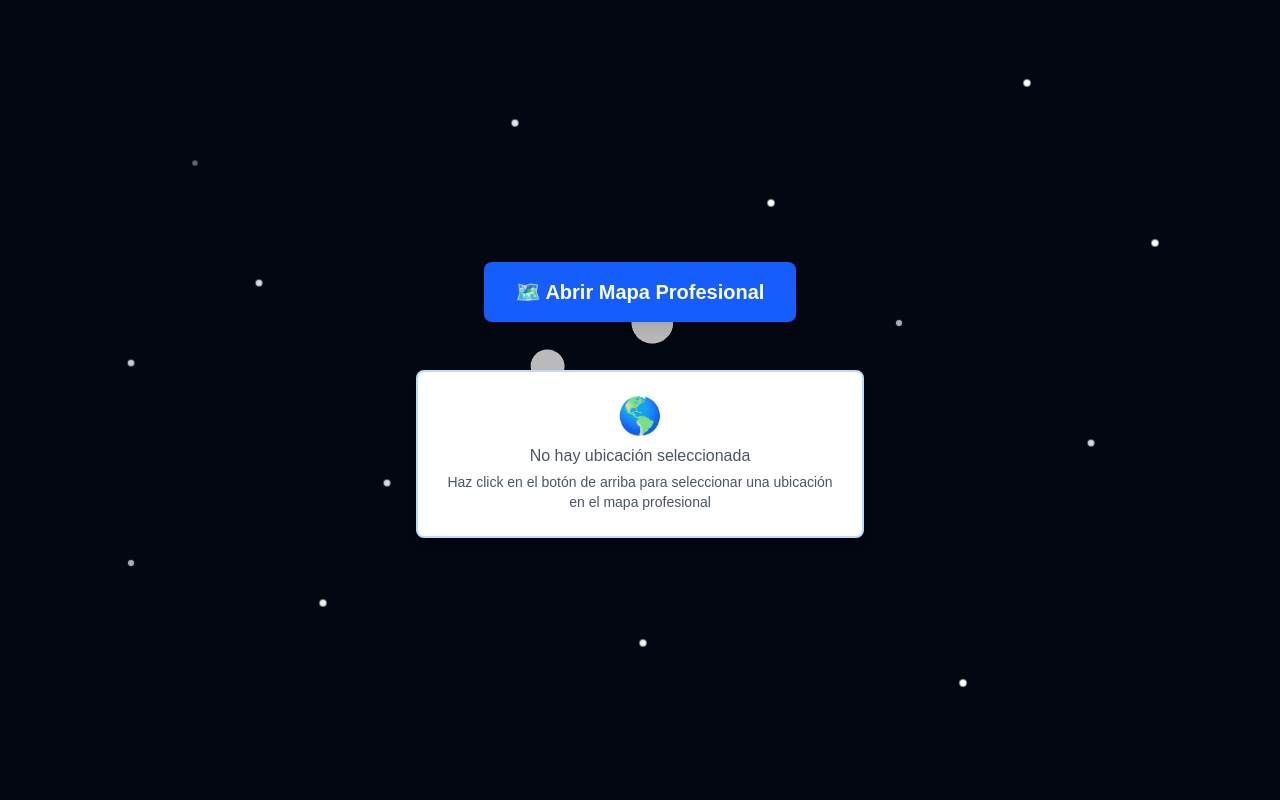
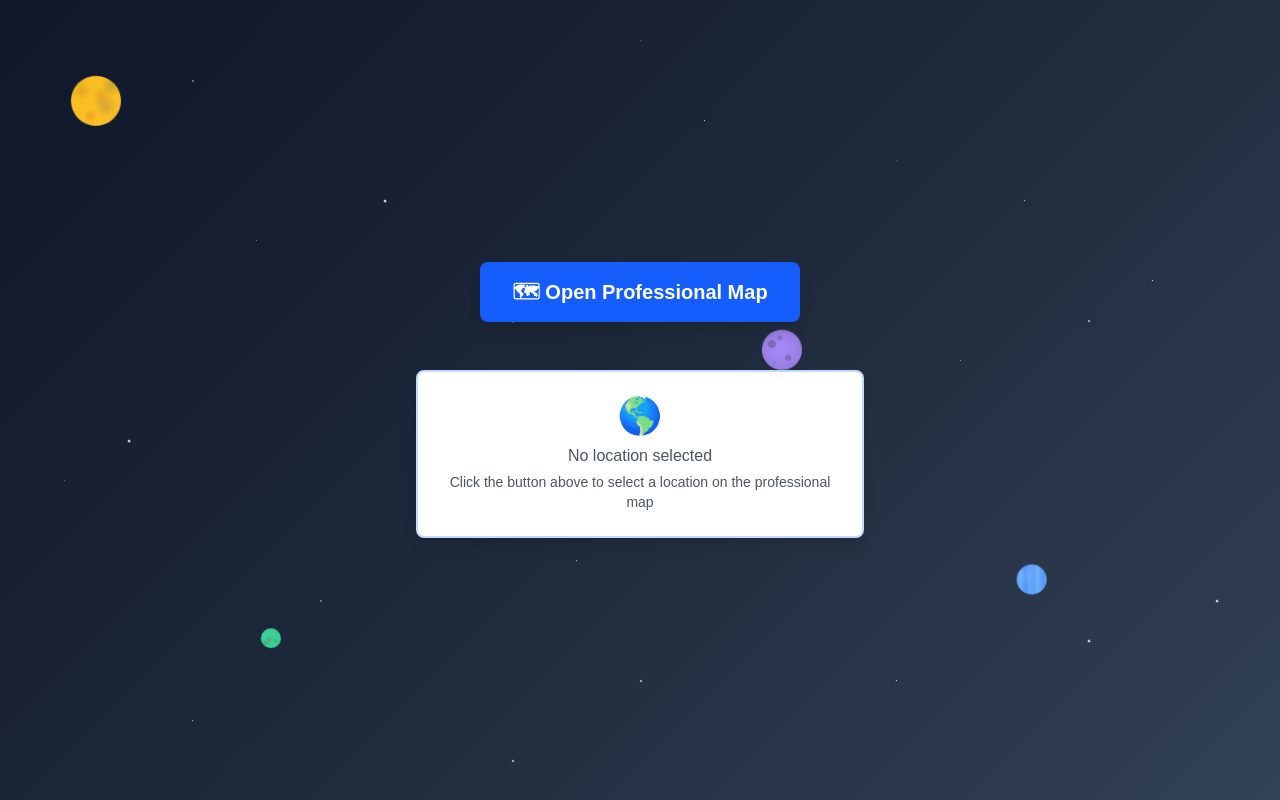
Before and after one commit to JorgeLR0610/Nubira, a Next.js app: page / in a window 1280 px wide. Built offline with nearby package versions, Linux system fonts and the light colour scheme.

Commit message:
arregle_todo

```diff
--- a/src/app/globals.css
+++ b/src/app/globals.css
@@ -11,64 +11,99 @@
   width: 100%;
   z-index: 1;
 }
-/* Agrega esto a tu globals.css o dentro de style jsx */
-.planets-3d-container {
-  position: absolute;
-  inset: 0;
-  pointer-events: none;
-  z-index: 0;
+
+/* Fondo espacial */
+.space-bg {
+  background: linear-gradient(135deg, #0f172a 0%, #1e293b 50%, #334155 100%);
 }
 
-.planet-3d-textured {
-  position: absolute;
-  border-radius: 50%;
-  overflow: hidden;
-  animation-timing-function: linear;
-  box-shadow:
-    0 0 20px rgba(255, 255, 255, 0.3),
-    inset 0 0 20px rgba(0, 0, 0, 0.5);
-  transform-style: preserve-3d;
+/* Animaciones para planetas */
+@keyframes move1 {
+  0%, 100% { transform: translate(0, 0) rotate(0deg); }
+  25% { transform: translate(20px, -15px) rotate(5deg); }
+  50% { transform: translate(-10px, 10px) rotate(-3deg); }
+  75% { transform: translate(15px, -5px) rotate(2deg); }
 }
 
-.planet-3d-textured img {
-  width: 100%;
-  height: 100%;
-  object-fit: cover;
-  animation: rotatePlanet 20s infinite linear;
+@keyframes move2 {
+  0%, 100% { transform: translate(0, 0) rotate(0deg); }
+  33% { transform: translate(-15px, 10px) rotate(-4deg); }
+  66% { transform: translate(10px, -8px) rotate(3deg); }
 }
 
-.planet-3d-textured.planet-1 {
-  width: 80px;
-  height: 80px;
-  top: 15%;
-  left: 10%;
-  animation: movePlanet1 25s infinite alternate ease-in-out;
+@keyframes move3 {
+  0%, 100% { transform: translate(0, 0) rotate(0deg); }
+  25% { transform: translate(-8px, 12px) rotate(-2deg); }
+  50% { transform: translate(12px, -10px) rotate(4deg); }
+  75% { transform: translate(-5px, 8px) rotate(-1deg); }
 }
 
-.planet-3d-textured.planet-2 {
-  width: 60px;
-  height: 60px;
-  top: 65%;
-  left: 85%;
-  animation: movePlanet2 20s infinite alternate ease-in-out;
+@keyframes move4 {
+  0%, 100% { transform: translate(0, 0) rotate(0deg); }
+  50% { transform: translate(5px, -12px) rotate(2deg); }
 }
 
-.planet-3d-textured.planet-3 {
-  width: 100px;
-  height: 100px;
-  top: 35%;
-  left: 65%;
-  animation: movePlanet3 30s infinite alternate ease-in-out;
+/* Estilos para estrellas */
+.star {
+  position: absolute;
+  background-color: white;
+  border-radius: 50%;
+  animation: twinkle 3s infinite ease-in-out;
 }
 
-.planet-3d-textured.planet-4 {
-  width: 70px;
-  height: 70px;
-  top: 75%;
-  left: 15%;
-  animation: movePlanet4 22s infinite alternate ease-in-out;
+.star-1 { width: 2px; height: 2px; top: 10%; left: 15%; animation-delay: 0s; }
+.star-2 { width: 1px; height: 1px; top: 25%; left: 80%; animation-delay: 0.5s; }
+.star-3 { width: 2px; height: 2px; top: 40%; left: 40%; animation-delay: 1s; }
+.star-4 { width: 1px; height: 1px; top: 60%; left: 60%; animation-delay: 1.5s; }
+.star-5 { width: 2px; height: 2px; top: 75%; left: 25%; animation-delay: 2s; }
+.star-6 { width: 1px; height: 1px; top: 20%; left: 70%; animation-delay: 2.5s; }
+.star-7 { width: 2px; height: 2px; top: 85%; left: 50%; animation-delay: 0.3s; }
+.star-8 { width: 1px; height: 1px; top: 35%; left: 90%; animation-delay: 0.8s; }
+.star-9 { width: 2px; height: 2px; top: 55%; left: 10%; animation-delay: 1.2s; }
+.star-10 { width: 1px; height: 1px; top: 45%; left: 75%; animation-delay: 1.8s; }
+.star-11 { width: 2px; height: 2px; top: 65%; left: 35%; animation-delay: 2.2s; }
+.star-12 { width: 1px; height: 1px; top: 15%; left: 55%; animation-delay: 0.7s; }
+.star-13 { width: 2px; height: 2px; top: 80%; left: 85%; animation-delay: 1.3s; }
+.star-14 { width: 1px; height: 1px; top: 30%; left: 20%; animation-delay: 1.9s; }
+.star-15 { width: 2px; height: 2px; top: 50%; left: 65%; animation-delay: 2.4s; }
+.star-16 { width: 1px; height: 1px; top: 70%; left: 45%; animation-delay: 0.4s; }
+.star-17 { width: 2px; height: 2px; top: 25%; left: 30%; animation-delay: 0.9s; }
+.star-18 { width: 1px; height: 1px; top: 90%; left: 15%; animation-delay: 1.4s; }
+.star-19 { width: 2px; height: 2px; top: 40%; left: 85%; animation-delay: 1.7s; }
+.star-20 { width: 1px; height: 1px; top: 60%; left: 5%; animation-delay: 2.1s; }
+.star-21 { width: 2px; height: 2px; top: 75%; left: 95%; animation-delay: 0.6s; }
+.star-22 { width: 1px; height: 1px; top: 85%; left: 70%; animation-delay: 1.1s; }
+.star-23 { width: 2px; height: 2px; top: 95%; left: 40%; animation-delay: 1.6s; }
+.star-24 { width: 1px; height: 1px; top: 5%; left: 50%; animation-delay: 2.3s; }
+
+/* Animación de parpadeo para estrellas */
+@keyframes twinkle {
+  0%, 100% { opacity: 0.3; transform: scale(1); }
+  50% { opacity: 1; transform: scale(1.2); }
 }
 
+/* Aplicar animaciones a planetas */
+.animate-move1 {
+  animation: move1 15s infinite ease-in-out;
+}
+
+.animate-move2 {
+  animation: move2 12s infinite ease-in-out;
+}
+
+.animate-move3 {
+  animation: move3 18s infinite ease-in-out;
+}
+
+.animate-move4 {
+  animation: move4 10s infinite ease-in-out;
+}
+
+/* Mejorar z-index */
+.z-0 { z-index: 0; }
+.z-1 { z-index: 1; }
+.z-5 { z-index: 5; }
+.z-10 { z-index: 10; }
 @keyframes rotatePlanet {
   from { transform: rotate(0deg); }
   to { transform: rotate(360deg); }
--- a/src/app/page.js
+++ b/src/app/page.js
@@ -1,15 +1,12 @@
 // src/app/page.js
 'use client';
 
-import { useState, useRef, useEffect } from 'react';
+import { useState } from 'react';
 import ProfessionalMapModal from '../components/ProfessionalMapModal';
-import * as THREE from 'three';
 
 export default function Home() {
   const [isModalOpen, setIsModalOpen] = useState(false);
   const [selectedLocation, setSelectedLocation] = useState(null);
-  const [showButton, setShowButton] = useState(true);
-  const mountRef = useRef(null);
 
   const handleOpenModal = () => {
     setIsModalOpen(true);
@@ -20,136 +17,129 @@ export default function Home() {
   };
 
   const handleLocationSelect = (location) => {
-    console.log('📍 Ubicación seleccionada:', location);
+    console.log('📍 Location selected:', location);
     setSelectedLocation(location);
     setShowButton(false);
   };
 
-  // Efecto para los planetas 3D con Three.js
-  useEffect(() => {
-    if (!mountRef.current) return;
-
-    // Scene
-    const scene = new THREE.Scene();
-
-    // Camera
-    const camera = new THREE.PerspectiveCamera(75, window.innerWidth / window.innerHeight, 0.1, 1000);
-    camera.position.z = 15;
-
-    // Renderer
-    const renderer = new THREE.WebGLRenderer({
-      alpha: true,
-      antialias: true
-    });
-    renderer.setSize(window.innerWidth, window.innerHeight);
-    renderer.setClearColor(0x000000, 0);
-    mountRef.current.appendChild(renderer.domElement);
-
-    // Texture loader
-    const textureLoader = new THREE.TextureLoader();
-
-    // URLs de texturas de planetas (puedes reemplazarlas con tus propias texturas)
-    const textureUrls = [
-      'https://raw.githubusercontent.com/mrdoob/three.js/dev/examples/textures/planets/earth_atmos_2048.jpg',
-      'https://raw.githubusercontent.com/mrdoob/three.js/dev/examples/textures/planets/mars_1k_color.jpg',
-      'https://raw.githubusercontent.com/mrdoob/three.js/dev/examples/textures/planets/jupiter_1k_color.jpg',
-      'https://raw.githubusercontent.com/mrdoob/three.js/dev/examples/textures/planets/saturn_1k_color.jpg'
-    ];
-
-    // Crear planetas con diferentes texturas
-    const createPlanet = (radius, textureUrl, position, rotationSpeed) => {
-      const geometry = new THREE.SphereGeometry(radius, 32, 32);
-
-      // Material con textura
-      const material = new THREE.MeshBasicMaterial({
-        map: textureLoader.load(textureUrl),
-        transparent: true,
-        opacity: 0.9
-      });
-
-      const planet = new THREE.Mesh(geometry, material);
-
-      planet.position.set(position.x, position.y, position.z);
-      scene.add(planet);
-
-      return { planet, rotationSpeed, initialPosition: { ...position } };
-    };
-
-    // Crear los 4 planetas
-    const planets = [
-      createPlanet(0.8, textureUrls[0], { x: -6, y: 1, z: -10 }, 0.005),
-      createPlanet(0.6, textureUrls[1], { x: 5, y: -2, z: -12 }, 0.008),
-      createPlanet(1.2, textureUrls[2], { x: 0, y: 3, z: -15 }, 0.003),
-      createPlanet(1.0, textureUrls[3], { x: -4, y: -3, z: -8 }, 0.006)
-    ];
-
-    // Variables para animación de movimiento orbital
-    let time = 0;
-
-    // Animación
-    function animate() {
-      requestAnimationFrame(animate);
-
-      time += 0.01;
-
-      planets.forEach(({ planet, rotationSpeed, initialPosition }, index) => {
-        // Rotación del planeta
-        planet.rotation.y += rotationSpeed;
-
-        // Movimiento orbital
-        const orbitSpeed = 0.2 + index * 0.1;
-        const orbitRadius = 2 + index * 0.5;
-        planet.position.x = initialPosition.x + Math.cos(time * orbitSpeed) * orbitRadius;
-        planet.position.y = initialPosition.y + Math.sin(time * orbitSpeed) * orbitRadius * 0.5;
-      });
-
-      renderer.render(scene, camera);
-    }
-
-    animate();
-
-    // Handle resize
-    const handleResize = () => {
-      camera.aspect = window.innerWidth / window.innerHeight;
-      camera.updateProjectionMatrix();
-      renderer.setSize(window.innerWidth, window.innerHeight);
-    };
-
-    window.addEventListener('resize', handleResize);
-
-    // Cleanup
-    return () => {
-      window.removeEventListener('resize', handleResize);
-      if (mountRef.current && renderer.domElement) {
-        mountRef.current.removeChild(renderer.domElement);
-      }
-      renderer.dispose();
-    };
-  }, []);
+  const [showButton, setShowButton] = useState(true);
 
   return (
-    <div className="min-h-screen flex items-center justify-center bg-gray-950 relative overflow-hidden">
-      {/* Fondo animado de planetas 3D con Three.js */}
-      <div ref={mountRef} className="absolute inset-0 pointer-events-none z-0" />
+    <div className="min-h-screen flex items-center justify-center space-bg relative overflow-hidden">
+      {/* Fondo animado de planetas y estrellas */}
+      <div className="absolute inset-0 pointer-events-none z-0">
+        {/* Planetas */}
+        {/* PLANETA 1 - Tipo Tierra/Planeta Rocoso */}
+        <div
+          className="absolute rounded-full w-[50px] h-[50px] top-[10%] left-[5%] animate-move1 overflow-hidden z-5"
+          style={{
+            background: 'radial-gradient(circle at 30% 30%, #fbbf24 70%, #f59e42 100%)',
+          }}
+        >
+          <div
+            className="w-full h-full rounded-full opacity-70"
+            style={{
+              background: `
+                radial-gradient(circle at 20% 30%, rgba(139, 69, 19, 0.3) 0%, transparent 20%),
+                radial-gradient(circle at 70% 60%, rgba(105, 105, 105, 0.4) 0%, transparent 25%),
+                radial-gradient(circle at 40% 80%, rgba(178, 34, 34, 0.25) 0%, transparent 15%),
+                radial-gradient(circle at 80% 20%, rgba(47, 79, 79, 0.35) 0%, transparent 18%),
+                radial-gradient(circle at 60% 40%, rgba(160, 82, 45, 0.3) 0%, transparent 22%)
+              `,
+            }}
+          ></div>
+        </div>
 
-      {/* Estrellas de fondo (manteniendo las originales) */}
-      <div className="absolute inset-0 pointer-events-none z-0">
-        <div className="star star-1"></div>
-        <div className="star star-2"></div>
-        <div className="star star-3"></div>
-        <div className="star star-4"></div>
-        <div className="star star-5"></div>
-        <div className="star star-6"></div>
-        <div className="star star-7"></div>
-        <div className="star star-8"></div>
-        <div className="star star-9"></div>
-        <div className="star star-10"></div>
-        <div className="star star-11"></div>
-        <div className="star star-12"></div>
-        <div className="star star-13"></div>
-        <div className="star star-14"></div>
-        <div className="star star-15"></div>
-        <div className="star star-16"></div>
+        {/* PLANETA 2 - Tipo Gaseoso con Bandas */}
+        <div
+          className="absolute rounded-full w-[30px] h-[30px] top-[70%] left-[80%] animate-move2 overflow-hidden z-5"
+          style={{ background: 'radial-gradient(circle at 60% 60%, #60a5fa 70%, #2563eb 100%)' }}
+        >
+          <div
+            className="w-full h-full rounded-full opacity-80"
+            style={{
+              background: `
+                linear-gradient(90deg,
+                  transparent 0%,
+                  rgba(255,255,255,0.1) 10%,
+                  transparent 20%,
+                  rgba(37, 99, 235, 0.3) 30%,
+                  transparent 40%,
+                  rgba(96, 165, 250, 0.4) 50%,
+                  transparent 60%,
+                  rgba(255,255,255,0.15) 70%,
+                  transparent 80%,
+                  rgba(37, 99, 235, 0.25) 90%,
+                  transparent 100%
+                ),
+                radial-gradient(circle at 30% 40%, rgba(255,255,255,0.2) 0%, transparent 30%)
+              `,
+            }}
+          ></div>
+        </div>
+
+        {/* PLANETA 3 - Con cráteres y montañas */}
+        <div
+          className="absolute rounded-full w-[40px] h-[40px] top-[40%] left-[60%] animate-move3 overflow-hidden z-5"
+          style={{ background: 'radial-gradient(circle at 50% 50%, #a78bfa 70%, #7c3aed 100%)' }}
+        >
+          <div
+            className="w-full h-full rounded-full opacity-60 "
+            style={{
+              background: `
+                radial-gradient(circle at 25% 35%, rgba(0,0,0,0.3) 0%, rgba(0,0,0,0.4) 8%, transparent 12%),
+                radial-gradient(circle at 65% 70%, rgba(0,0,0,0.25) 0%, rgba(0,0,0,0.35) 6%, transparent 10%),
+                radial-gradient(circle at 45% 20%, rgba(0,0,0,0.2) 0%, rgba(0,0,0,0.3) 5%, transparent 8%),
+                radial-gradient(circle at 80% 50%, rgba(255,255,255,0.1) 0%, transparent 7%),
+                radial-gradient(circle at 30% 80%, rgba(0,0,0,0.15) 0%, transparent 6%)
+              `,
+              boxShadow: 'inset 0 0 20px rgba(0,0,0,0.3)'
+            }}
+          ></div>
+        </div>
+
+        {/* PLANETA 4 - Tipo Volcánico */}
+        <div
+          className="absolute rounded-full w-[20px] h-[20px] top-[80%] left-[20%] animate-move4 overflow-hidden z-5"
+          style={{ background: 'radial-gradient(circle at 70% 70%, #34d399 70%, #059669 100%)' }}
+        >
+          <div
+            className="w-full h-full rounded-full opacity-80"
+            style={{
+              background: `
+                radial-gradient(circle at 40% 60%, rgba(220, 38, 38, 0.4) 0%, transparent 25%),
+                radial-gradient(circle at 60% 30%, rgba(251, 146, 60, 0.3) 0%, transparent 20%),
+                radial-gradient(circle at 20% 80%, rgba(120, 53, 15, 0.35) 0%, transparent 18%),
+                radial-gradient(circle at 75% 65%, rgba(154, 52, 18, 0.4) 0%, transparent 15%)
+              `,
+            }}
+          ></div>
+        </div>
+        {/* Estrellas */}
+        <div className="star star-1 z-1"></div>
+        <div className="star star-2 z-1"></div>
+        <div className="star star-3 z-1"></div>
+        <div className="star star-4 z-1"></div>
+        <div className="star star-5 z-1"></div>
+        <div className="star star-6 z-1"></div>
+        <div className="star star-7 z-1"></div>
+        <div className="star star-8 z-1"></div>
+        <div className="star star-9 z-1"></div>
+        <div className="star star-10 z-1"></div>
+        <div className="star star-11 z-1"></div>
+        <div className="star star-12 z-1"></div>
+        <div className="star star-13 z-1"></div>
+        <div className="star star-14 z-1"></div>
+        <div className="star star-15 z-1"></div>
+        <div className="star star-16 z-1"></div>
+        <div className="star star-17 z-1"></div>
+        <div className="star star-18 z-1"></div>
+        <div className="star star-19 z-1"></div>
+        <div className="star star-20 z-1"></div>
+        <div className="star star-21 z-1"></div>
+        <div className="star star-22 z-1"></div>
+        <div className="star star-23 z-1"></div>
+        <div className="star star-24 z-1"></div>
       </div>
 
       <div className="text-center z-10 relative">
@@ -158,7 +148,7 @@ export default function Home() {
             onClick={handleOpenModal}
             className="px-8 py-4 bg-blue-600 text-white rounded-lg text-xl font-semibold hover:bg-blue-700 transition transform duration-300 hover:scale-105 shadow-lg mb-6 focus:outline-none focus:ring-2 focus:ring-blue-400"
           >
-            🗺️ Abrir Mapa Profesional
+            🗺 Open Professional Map
           </button>
         )}
 
@@ -167,27 +157,27 @@ export default function Home() {
           <div className="bg-white p-6 rounded-lg shadow-lg mt-6 max-w-md mx-auto border-2 border-green-200">
             <h3 className="font-semibold text-green-600 text-lg mb-3 flex items-center justify-center gap-2">
               <span>✅</span>
-              Ubicación Confirmada
+              Location Confirmed
             </h3>
             <div className="text-left space-y-3">
               <div>
-                <span className="font-medium text-gray-700">Coordenadas:</span>
+                <span className="font-medium text-gray-700">Coordinates:</span>
                 <div className="bg-gray-100 p-2 rounded mt-1 font-mono text-black">
                   {selectedLocation.lat.toFixed(6)}, {selectedLocation.lng.toFixed(6)}
                 </div>
               </div>
               <div>
-                <span className="font-medium text-gray-700">Dirección:</span>
+                <span className="font-medium text-gray-700">Address:</span>
                 <div className="bg-gray-100 p-2 rounded mt-1 text-sm text-gray-600 max-h-20 overflow-y-auto">
                   {selectedLocation.address}
                 </div>
               </div>
               <div>
-                <span className="font-medium text-gray-700">Fecha del Pronóstico:</span>
+                <span className="font-medium text-gray-700">Forecast Date:</span>
                 <div className="bg-gray-100 p-2 rounded mt-1 text-sm text-gray-600">
                   {selectedLocation.date
                     ? new Date(selectedLocation.date).toLocaleDateString()
-                    : 'No seleccionada'}
+                    : 'Not selected'}
                 </div>
               </div>
             </div>
@@ -197,13 +187,13 @@ export default function Home() {
                 onClick={handleOpenModal}
                 className="mt-4 px-4 py-2 bg-blue-500 text-white rounded transition transform duration-300 hover:scale-105 hover:bg-blue-600  text-sm "
               >
-                🗺️ Cambiar Ubicación
+                🗺 Change Location
               </button>
               <a
                 href="/paginaRes"
                 className="mt-4 inline-block px-4 py-2 bg-purple-600 text-white rounded transition transform duration-300 hover:scale-105 hover:bg-purple-700 text-sm"
               >
-                🔮 Pronóstico del Clima
+                🔮 Weather Forecast
               </a>
             </div>
           </div>
@@ -213,8 +203,8 @@ export default function Home() {
           <div className="bg-white p-6 rounded-lg shadow-lg mt-6 max-w-md mx-auto border-2 border-blue-200">
             <div className="text-center text-gray-600">
               <div className="text-4xl mb-2">🌎</div>
-              <p className="font-medium">No hay ubicación seleccionada</p>
-              <p className="text-sm mt-1">Haz click en el botón de arriba para seleccionar una ubicación en el mapa profesional</p>
+              <p className="font-medium">No location selected</p>
+              <p className="text-sm mt-1">Click the button above to select a location on the professional map</p>
             </div>
           </div>
         )}
@@ -226,41 +216,6 @@ export default function Home() {
         onClose={handleCloseModal}
         onLocationSelect={handleLocationSelect}
       />
-
-      <style jsx>{`
-        .star {
-          position: absolute;
-          width: 6px;
-          height: 6px;
-          background: white;
-          border-radius: 50%;
-          opacity: 0.8;
-          animation: twinkle 3s infinite alternate;
-        }
-
-        /* Posiciones diferentes para las estrellas */
-        .star-1 { top: 20%; left: 15%; animation-delay: 0s; }
-        .star-2 { top: 40%; left: 70%; animation-delay: 0.5s; }
-        .star-3 { top: 60%; left: 30%; animation-delay: 1s; }
-        .star-4 { top: 80%; left: 50%; animation-delay: 1.5s; }
-        .star-5 { top: 10%; left: 80%; animation-delay: 2s; }
-        .star-6 { top: 25%; left: 60%; animation-delay: 3s; }
-        .star-7 { top: 35%; left: 20%; animation-delay: 1s; }
-        .star-8 { top: 55%; left: 85%; animation-delay: 4s; }
-        .star-9 { top: 70%; left: 10%; animation-delay: 0.5s; }
-        .star-10 { top: 85%; left: 75%; animation-delay: 2.5s; }
-        .star-11 { top: 15%; left: 40%; animation-delay: 1.2s; }
-        .star-12 { top: 45%; left: 10%; animation-delay: 0.8s; }
-        .star-13 { top: 65%; left: 60%; animation-delay: 2.2s; }
-        .star-14 { top: 75%; left: 25%; animation-delay: 3.5s; }
-        .star-15 { top: 30%; left: 90%; animation-delay: 1.8s; }
-        .star-16 { top: 50%; left: 45%; animation-delay: 0.3s; }
-
-        @keyframes twinkle {
-          0% { opacity: 0.2; transform: scale(0.8); }
-          100% { opacity: 1; transform: scale(1.2); }
-        }
-      `}</style>
-    </div>
-  );
+    </div>
+  );
 }
```
Also changed, not shown: data/locations.json (+6 -6 lines).
